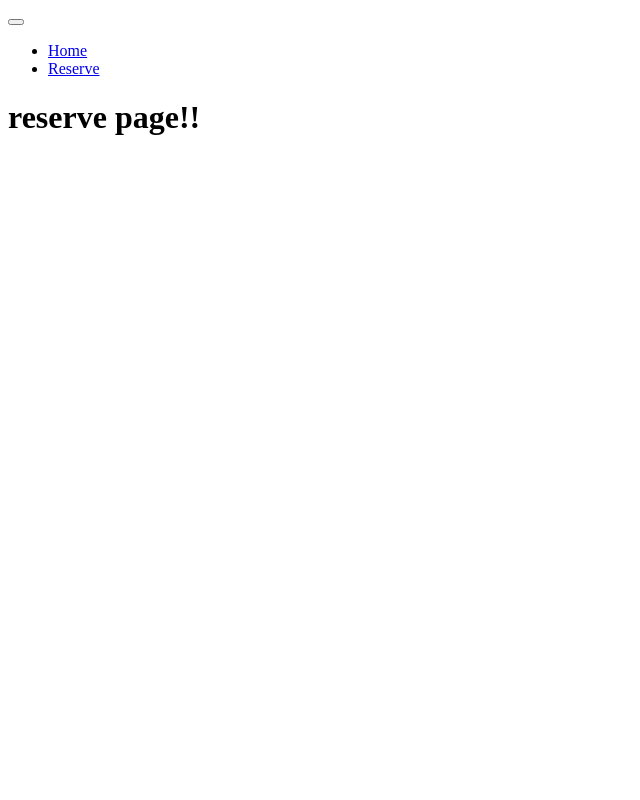
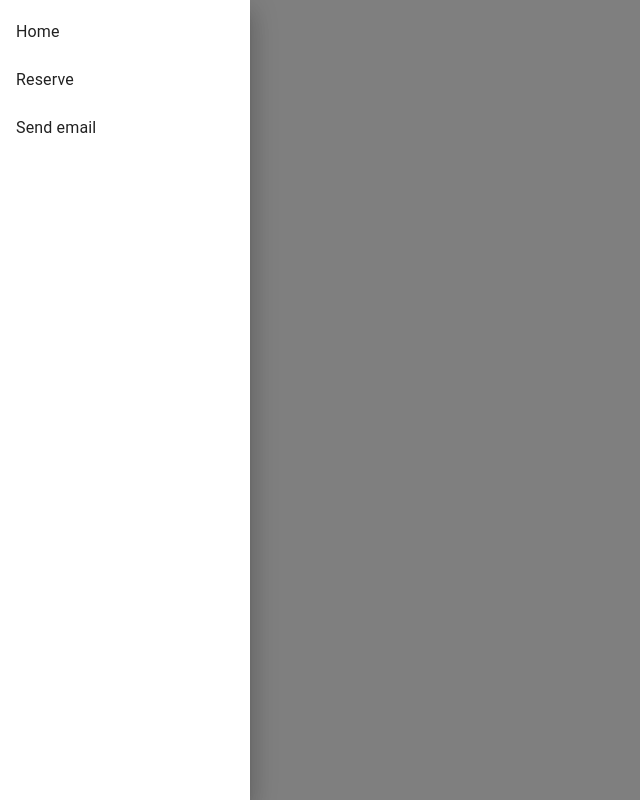
Before and after one commit to harucoffee/resarch_giude, a Next.js app: page /reserve in a window 1280 px wide. Both pictures are taken after a click on the button 16 px from the left and 22 px from the top of the page. Shown: the whole page, without its empty margins (0-640 px from the left). Built offline with nearby package versions, Linux system fonts and the light colour scheme.

Commit message:
tailwind手こずりまくり

```diff
--- /dev/null
+++ b/app/components/drawer.tsx
@@ -0,0 +1,46 @@
+import * as React from 'react';
+import Box from '@mui/material/Box';
+import Drawer from '@mui/material/Drawer';
+import Button from '@mui/material/Button';
+import List from '@mui/material/List';
+import Divider from '@mui/material/Divider';
+import ListItem from '@mui/material/ListItem';
+import ListItemButton from '@mui/material/ListItemButton';
+import ListItemIcon from '@mui/material/ListItemIcon';
+import ListItemText from '@mui/material/ListItemText';
+import InboxIcon from '@mui/icons-material/MoveToInbox';
+import MailIcon from '@mui/icons-material/Mail';
+
+import MenuIcon from '@mui/icons-material/Menu';
+
+
+export default function TemporaryDrawer() {
+  const [open, setOpen] = React.useState(false);
+
+  const toggleDrawer = (newOpen: boolean) => () => {
+    setOpen(newOpen);
+  };
+
+  const DrawerList = (
+    <Box sx={{ width: 250 }} role="presentation" onClick={toggleDrawer(false)}>
+      <List>
+        {['Home', 'Reserve', 'Send email'].map((text, index) => (
+          <ListItem key={text} disablePadding>
+            <ListItemButton>
+              <ListItemText primary={text} />
+            </ListItemButton>
+          </ListItem>
+        ))}
+      </List>
+    </Box>
+  );
+
+  return (
+    <>
+      <Button onClick={toggleDrawer(true)}><MenuIcon></MenuIcon></Button>
+      <Drawer open={open} onClose={toggleDrawer(false)}>
+        {DrawerList}
+      </Drawer>
+    </>
+  );
+}
--- a/app/components/header.tsx
+++ b/app/components/header.tsx
@@ -1,24 +1,15 @@
 import { FC, useState } from 'react';
-import { ToggleButton } from './toggleButton';
-import { Navigation } from './navigation';
-import { IoMdMenu } from 'react-icons/io';
+import * as React from 'react';
+import TemporaryDrawer from './drawer';
+import '@/app/global.css'
 
 const Header: FC = () => {
-    const [open, setOpen] = useState(false);
-    const toggleFunction = () => {
-        setOpen((prevState) => !prevState);
-    };
 
     return (
-      <header className='flex'>
-        <ToggleButton
-            open={open}
-            controls='navigation'
-            label="メニューを開きます"
-            onclick={toggleFunction}
-        />
-        <Navigation id='navigation' open={open} />
-      </header>
+      <div className="flex">
+        <div><h1 className="text-4xl">Aomori Guide</h1></div>
+        <div><TemporaryDrawer></TemporaryDrawer></div>
+      </div>
     );
 };
 
--- /dev/null
+++ b/app/global.css
@@ -0,0 +1,3 @@
+@tailwind base;
+@tailwind components;
+@tailwind utilities;
--- a/app/globals.css
+++ /dev/null
@@ -1,33 +0,0 @@
-@tailwind base;
-@tailwind components;
-@tailwind utilities;
-
-:root {
-  --foreground-rgb: 0, 0, 0;
-  --background-start-rgb: 214, 219, 220;
-  --background-end-rgb: 255, 255, 255;
-}
-
-@media (prefers-color-scheme: dark) {
-  :root {
-    --foreground-rgb: 255, 255, 255;
-    --background-start-rgb: 0, 0, 0;
-    --background-end-rgb: 0, 0, 0;
-  }
-}
-
-body {
-  color: rgb(var(--foreground-rgb));
-  background: linear-gradient(
-      to bottom,
-      transparent,
-      rgb(var(--background-end-rgb))
-    )
-    rgb(var(--background-start-rgb));
-}
-
-@layer utilities {
-  .text-balance {
-    text-wrap: balance;
-  }
-}
--- a/app/layout.tsx
+++ b/app/layout.tsx
@@ -1,6 +1,6 @@
 'use client';
 
-import { IoMdMenu } from "react-icons/io";
+import '@/app/global.css'
 import Header from "@/app/components/header";
 
 export default function RootLayout({
@@ -16,7 +16,10 @@ export default function RootLayout({
             <meta name="viewport" content="width=device-width, initial-scale=1" />
         </head>
         <body>
-        <Header />
+        <header className="flex">
+          <Header />
+        </header>
+
         {children}
 
         </body>
--- a/app/page.tsx
+++ b/app/page.tsx
@@ -4,8 +4,6 @@ import Button from "@mui/material/Button";
 
 export default function Home() {
   return (
-    <div className="text-center">
-      <Button variant="contained">Home page</Button>
-    </div>
+      <h1 className="text-center">Home Page</h1>
   );
 }
```
Also changed, not shown: 1 other file (tests, documents, lock files or other folders).
